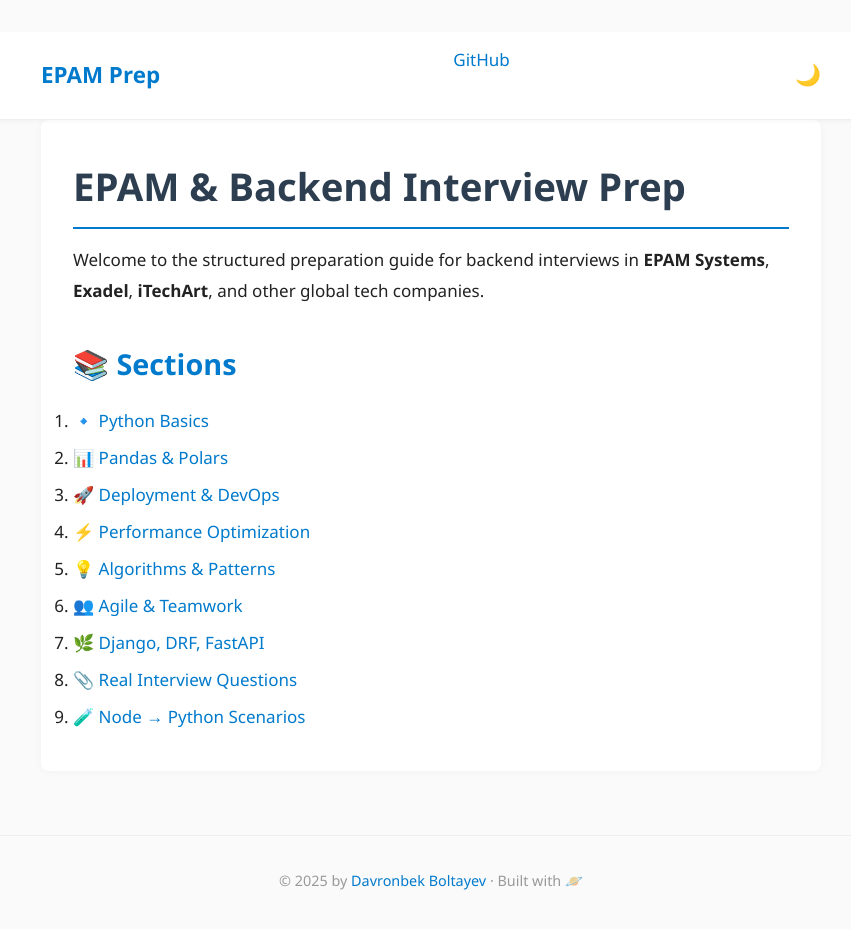
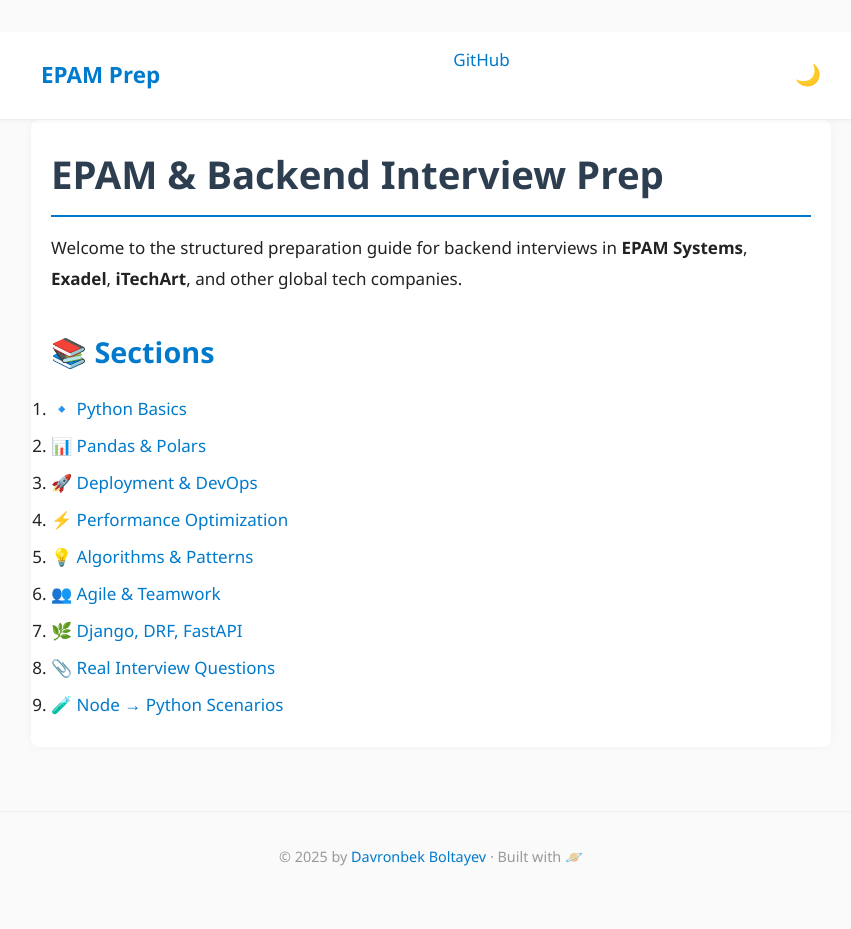
Before and after one commit to firdavsDev/epam-interview-prep, a Jekyll site: the page built from docs/index.md, in a window 1280 px wide and 974 px high. Shown: the top 929 px of the window, without its empty margins (209-1060 px from the left). Built offline with Jekyll 4.4.1, drawn with Linux system fonts in a browser that asks for light colours.

```diff
--- a/docs/_layouts/default.html
+++ b/docs/_layouts/default.html
@@ -25,7 +25,7 @@
     </nav>
 
     <!-- 🔸 MAIN -->
-    <main>
+    <main style="padding: 20px; max-width: 800px; margin: auto;">
         {{ content }}
     </main>
 
```
